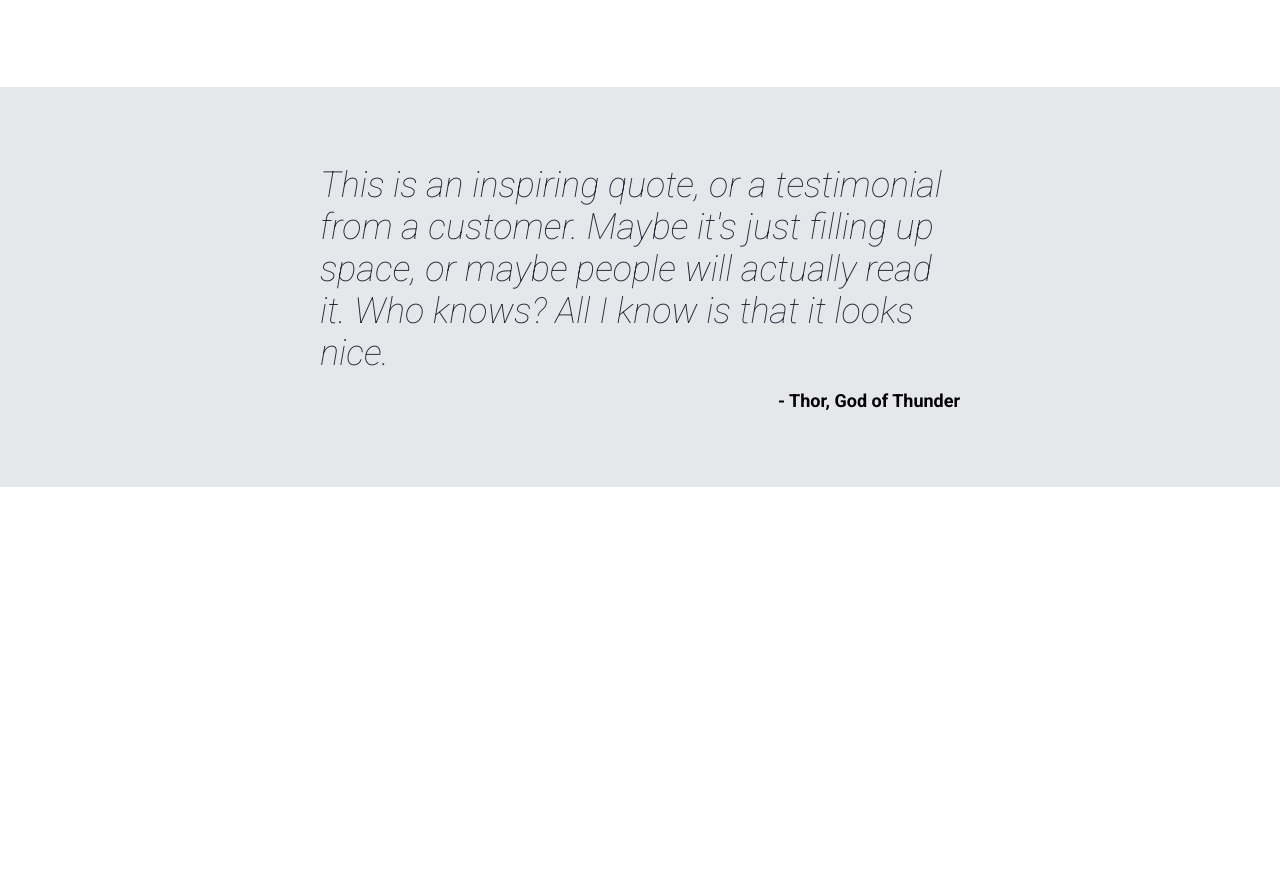
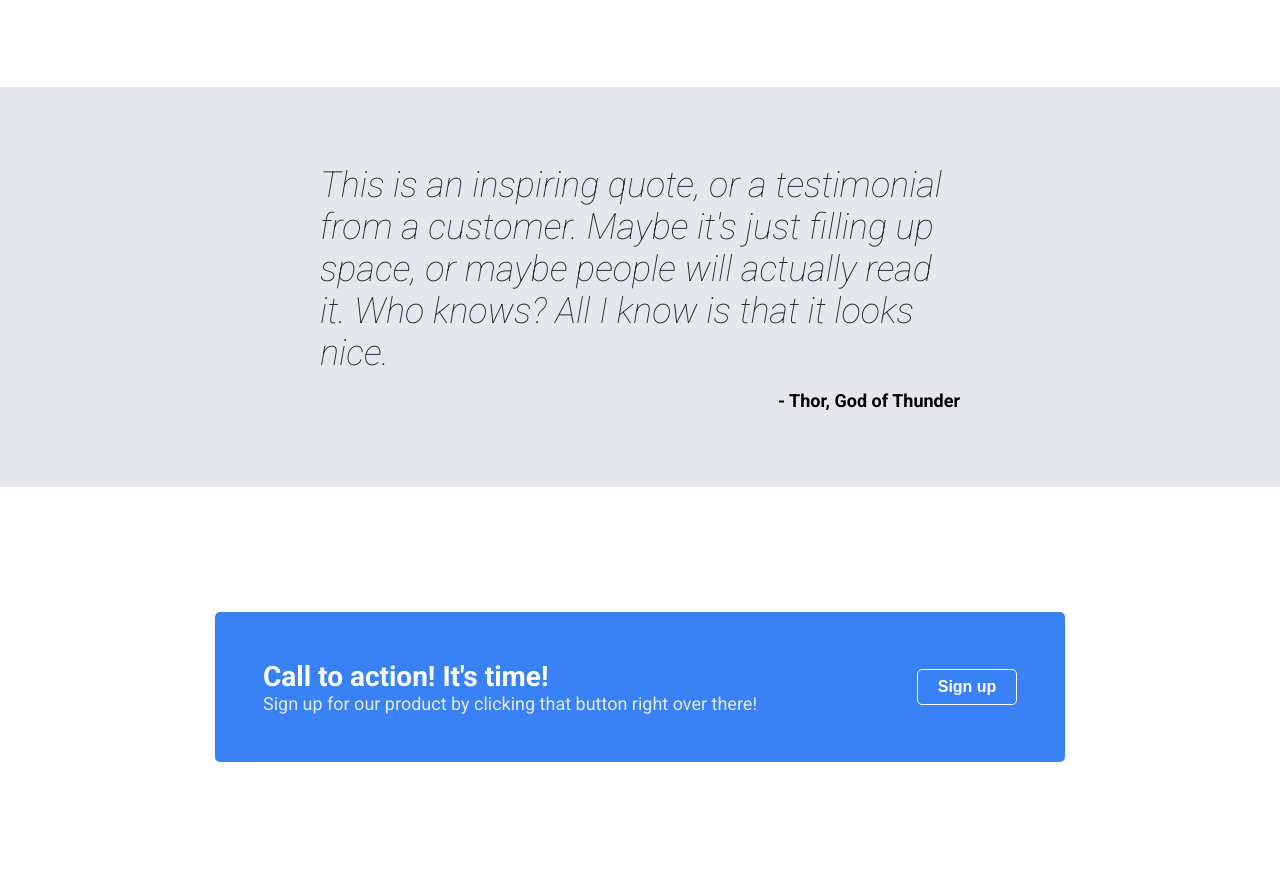
Before and after one commit to Mig-uel/Landing-Page, a plain HTML site: page index.html in a window 1280 px wide. Shown: the part 954-1841 px from the top of the page. Before the commit the page ends 1441 px from the top, so only its background shows below. Drawn offline with Linux system fonts and the light colour scheme.

Commit message:
added js and finished call to action section

```diff
--- a/index.html
+++ b/index.html
@@ -6,6 +6,7 @@
   <meta charset="UTF-8">
   <meta http-equiv="X-UA-Compatible" content="IE=edge">
   <meta name="viewport" content="width=device-width, initial-scale=1.0">
+  <script defer src="main.js"></script>
   <title>Landing Page</title>
 </head>
 
@@ -27,7 +28,7 @@
           <p class="subtext">This website has some subtext that goes here under the main title. It's a smaller font and
             the color is
             lower contrast</p>
-          <button type="button">Sign up</button>
+          <button type="button" class="sign-up-button">Sign up</button>
         </div>
         <div class="top-right">
           <img src="https://via.placeholder.com/600x400" alt="">
@@ -66,7 +67,18 @@
         <div class="quote-author">- Thor, God of Thunder</div>
       </div>
     </div>
-
+    <!--- Third Body -->
+    <div class="third">
+      <div class="action-container">
+        <div class="info-container">
+          <div class="action-title">Call to action! It's time!</div>
+          <div class="subtext">Sign up for our product by clicking that button right over there!</div>
+        </div>
+        <div class="action-button">
+          <button type="button">Sign up</button>
+        </div>
+      </div>
+    </div>
   </div>
 </body>
 
--- a/main.css
+++ b/main.css
@@ -119,12 +119,15 @@ nav {
 
   height: 100%;
 }
+.sign-up-button:hover {
+  background-color: #3078eb;
+}
 .random-title {
   /* outline: 1px solid red; */
   font-size: 36px;
   color: #1f2937;
   font-weight: bold;
-  margin: 2em;
+  margin: 2em 0;
   text-align: center;
 }
 .boxes-container {
@@ -201,6 +204,52 @@ nav {
   font-size: 18px;
   font-weight: bold;
 }
+.third {
+  /* outline: 1px solid red; */
+
+  display: flex;
+  flex-direction: column;
+  justify-content: center;
+  align-items: center;
+  height: 25em;
+
+  background-color: #fff;
+}
+.action-container {
+  /* outline: 1px solid red; */
+
+  display: flex;
+  flex-direction: row;
+  justify-content: center;
+  align-items: center;
+
+  background-color: #3882F6;
+  border-radius: 5px;
+  padding: 3em;
+
+  gap: 10em;
+  color: #fff;
+}
+.action-title {
+  font-size: 28px;
+  color: #fff;
+  font-weight: bold;
+}
+.action-button button {
+  border: 1px solid #fff;
+  background-color: transparent;
+  color: #fff;
+  font-size: 1em;
+  font-weight: bold;
+  cursor: pointer;
+  border-radius: 5px;
+  width: 100px;
+  padding: .5em;
+}
+.action-button button:hover {
+  background-color: #fff;
+  color: #3882F6;
+}
 
 @media screen and (max-width: 1068px) {
   .top-right img {
@@ -247,6 +296,18 @@ nav {
   .quote-author {
     align-self: flex-start;
   }
+  .third {
+    height: auto;
+    padding: 1em;
+    max-width: 100%;
+  }
+  .action-container {
+    max-width: 100%;
+    text-align: center;
+    flex-direction: column;
+    gap: 1em;
+    padding: 1em;
+  }
 }
 @media screen and (max-width: 568px){
   .nav-links {
--- /dev/null
+++ b/main.js
@@ -0,0 +1,4 @@
+const btn = document.querySelector('button');
+btn.addEventListener('click', () => {
+  alert('Signed up!');
+});
```
Also changed, not shown: colors-fonts-document/colors_and_fonts.png (added), 2 other files.
